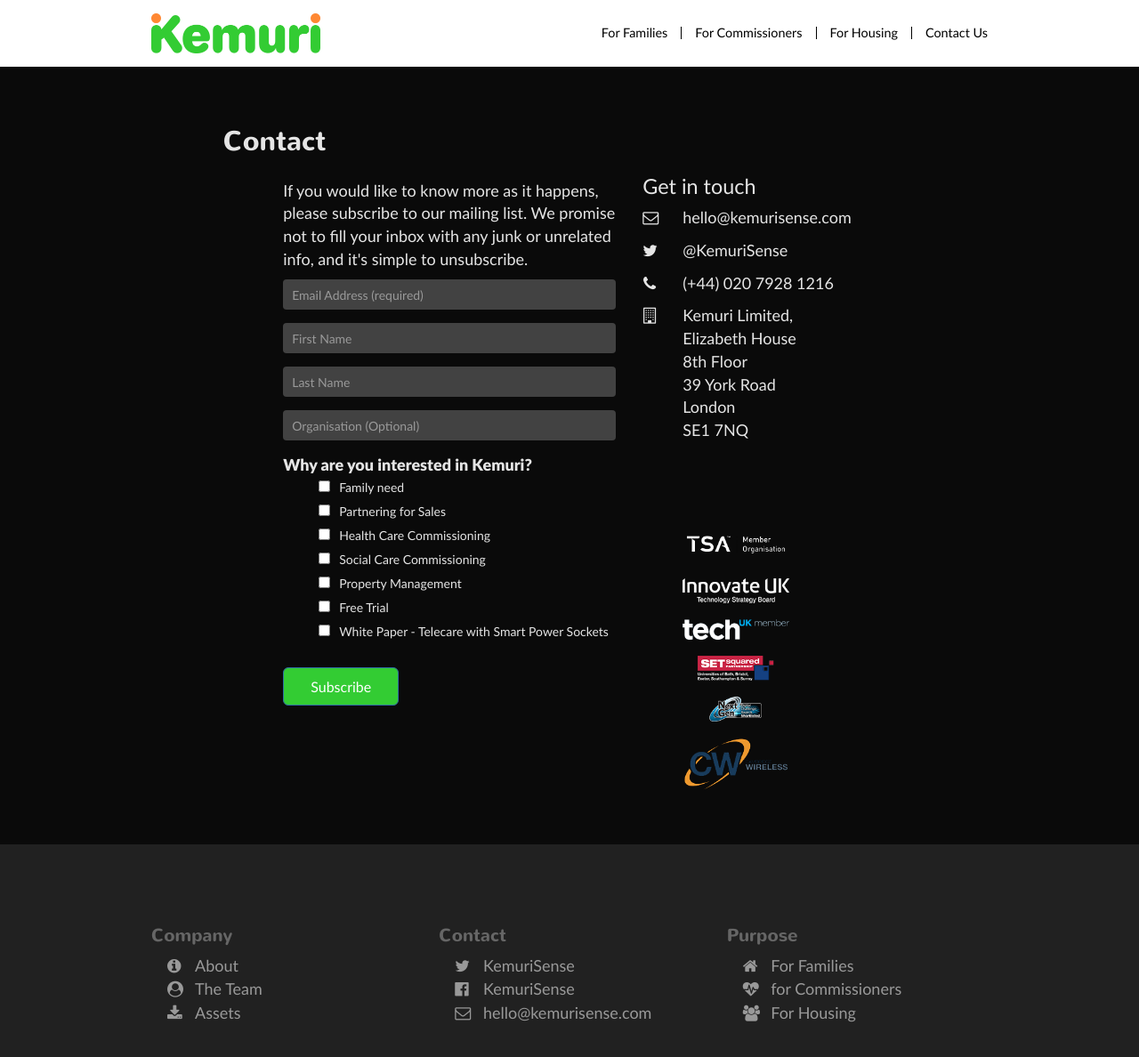
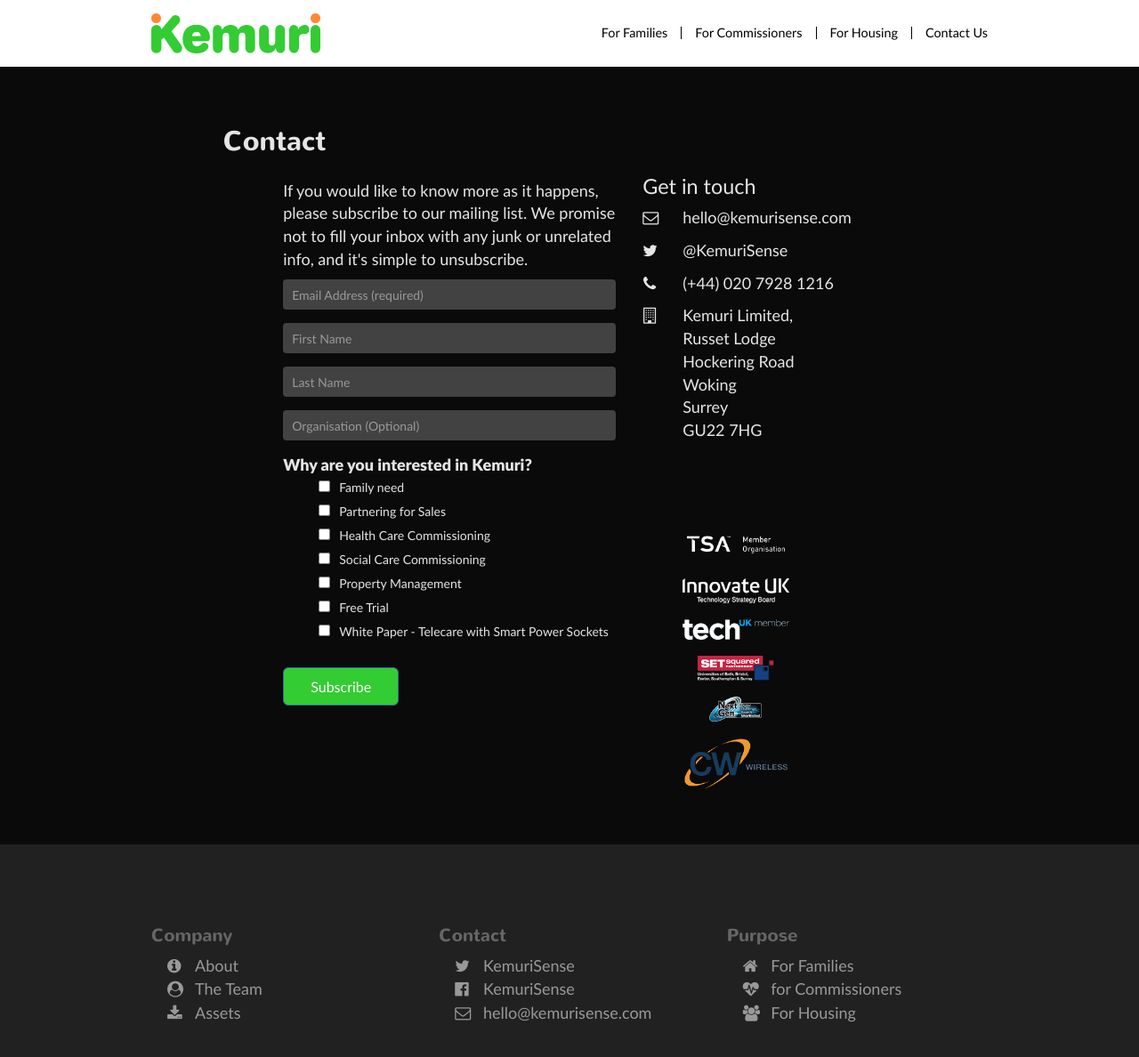
Before and after one commit to intelligentlilli/kemurisense.github.io, a Jekyll site: the page built from contact.html, in a window 1280 px wide and 1199 px high. Shown: the top 1188 px of the window at 89% size. Built offline with Jekyll 4.4.1, drawn with Linux system fonts in a browser that asks for light colours; nearby versions of some CDN libraries; library files that are not in the unit come from our copies; comment, search, counter and statistics services are not loaded.

Commit message:
Update the address away from Elizabeth House

```diff
--- a/contact.html
+++ b/contact.html
@@ -86,7 +86,7 @@
             <div class="row">
               <div class="col-xs-2 text-right"><span class="k-icon"></span></div>
               <div class="col-xs-10">
-                Kemuri Limited,<br>Elizabeth House<br>8th Floor<br>39 York Road<br>London<br>SE1 7NQ<br><br><br><br>
+                Kemuri Limited,<br>Russet Lodge<br>Hockering Road<br>Woking<br>Surrey<br>GU22 7HG<br><br><br><br>
                 <img src="{{ site.baseurl }}/images/logos/TSA.png" class="other-company-logo" alt="TSA">
                 <img src="{{ site.baseurl }}/images/logos/INNOVATE-LOGO-4.jpg" class="other-company-logo" alt="Innovate UK">
                 <img src="{{ site.baseurl }}/images/logos/techUK.png" class="other-company-logo" alt="Tech UK">
```
